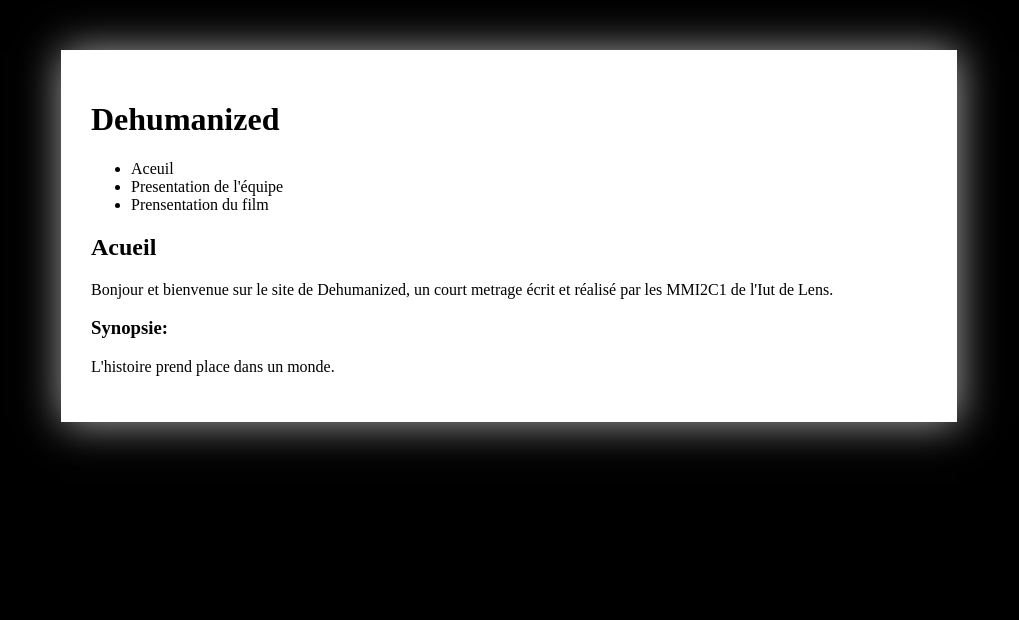
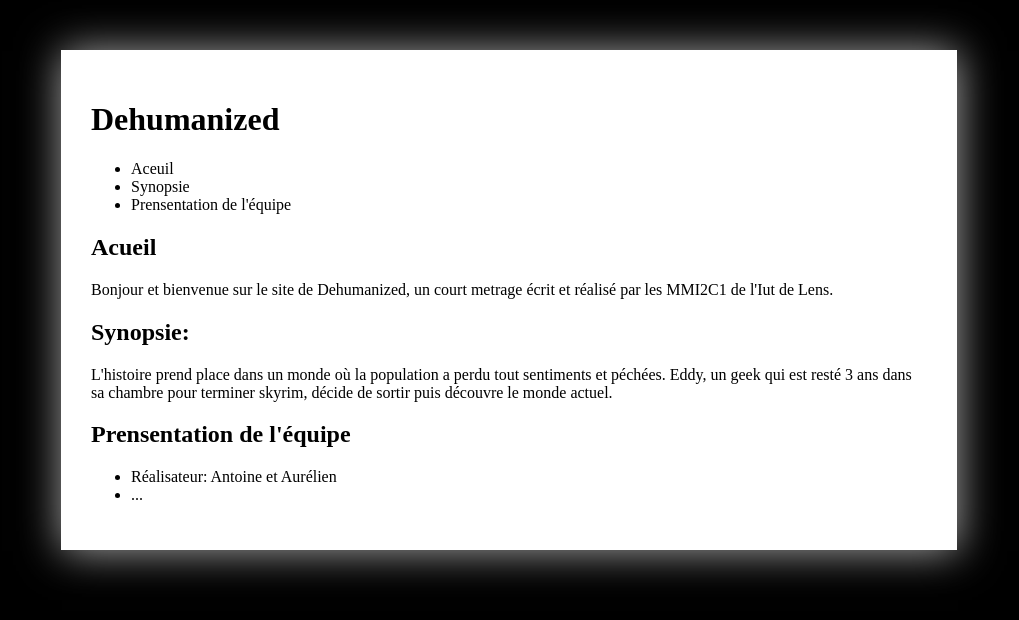
Before and after one commit to DavidHJE/Dehumanized, a PHP site: page / in a window 1280 px wide. Shown: the top 620 px of the page, without its empty margins (131-1150 px from the left). Run offline with PHP 8.4, Linux system fonts and the light colour scheme; some libraries are stand-ins or nearby versions.

Commit message:
a completer

```diff
--- a/index.php
+++ b/index.php
@@ -13,13 +13,18 @@
 
 		<ul>
 			<li>Aceuil</li>
-			<li>Presentation de l'équipe</li>
-			<li>Prensentation du film</li>
+			<li>Synopsie</li>
+			<li>Prensentation de l'équipe</li>
 		</ul>
 
 		<h2>Acueil</h2>
 		<p>Bonjour et bienvenue sur le site de Dehumanized, un court metrage écrit et réalisé par les MMI2C1 de l'Iut de Lens.</p>
-		<h3>Synopsie:</h3>
-		<p>L'histoire prend place dans un monde.</p>
+		<h2>Synopsie:</h2>
+		<p>L'histoire prend place dans un monde où la population a perdu tout sentiments et péchées. Eddy, un geek qui est resté 3 ans dans sa chambre pour terminer skyrim, décide de sortir puis découvre le monde actuel.</p>
+		<h2>Prensentation de l'équipe</h2>
+		<ul>
+			<li>Réalisateur: Antoine et Aurélien</li>
+			<li>...</li>
+		</ul>
 	</body>
 </html>
```
